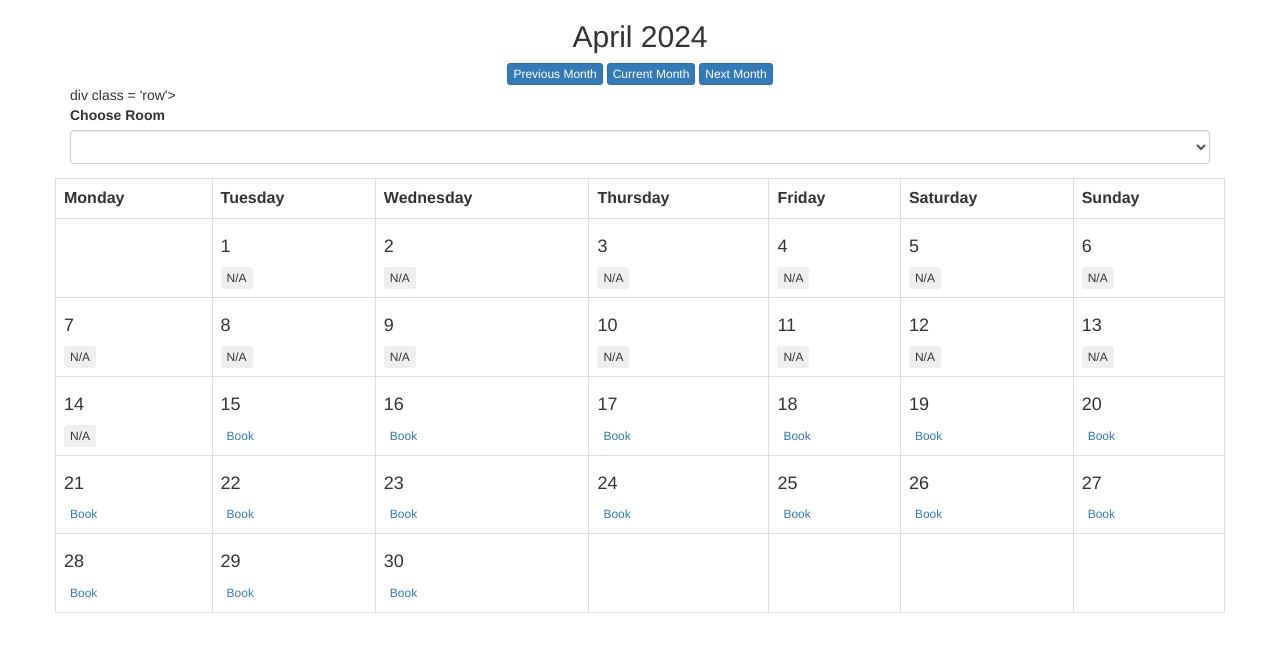
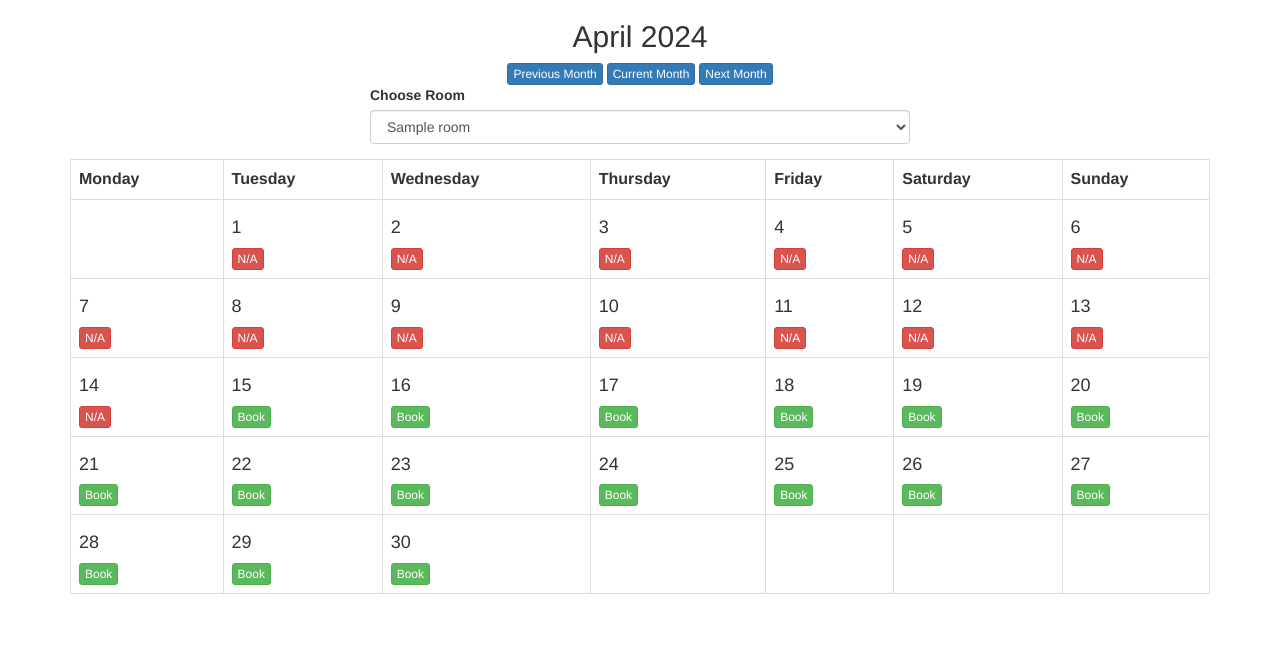
Before and after one commit to raisa-rahman/workBasedProject, a PHP site: page /index.php in a window 1280 px wide. Shown: the top 652 px of the page. Run offline with PHP 8.4, Linux system fonts and the light colour scheme; tables that the repository leaves empty or names only in its code hold one stand-in row (values such as "Sample post"); lists and menus that the app fills with data are empty.

Commit message:
user can now choose to book between main room and meeting room, however there is an error which will need to be fixed which is that when a user books one room, it says it is booked on the other room - this will be resolved

```diff
--- a/index.php
+++ b/index.php
@@ -1,252 +1,250 @@
 <?php
-//Function to build a celender for a specific month and year
-function build_calendar($month,$year){
+// Function to fetch available rooms from the database
+function get_rooms() {
+    $mysqli = new mysqli('localhost', 'root', '', 'bookingcalendar');
+    $query = "SELECT * FROM rooms";  // Assuming you have a table named 'rooms'
+    $result = $mysqli->query($query);
 
-   // connect to the database
-   $mysqli = new mysqli('localhost','root','','bookingcalendar');
+    $rooms = "";
+    $first_room = 0;
+    $i = 0;
+    if ($result->num_rows > 0) {
+        while ($row = $result->fetch_assoc()) {
+            if ($i == 0) {
+                $first_room = $row['id'];
+            }
+            $rooms .= "<option value='".$row['id']."'>".$row['name']."</option>";
+            $i++;
+        }
+    }
 
-   // prepare the query to retrieve the bookings for month and year
-    $stmt = $mysqli->prepare("select * from bookings where MONTH(date) = ? AND YEAR(date) = ?");
-    $stmt->bind_param('ss', $month, $year);
+    return $rooms;
+}
 
-    //array to store booking dates
-    $bookings = array();
+//Function to build a calendar for a specific month and year
+function build_calendar($month, $year, $room) {
 
-     //execute query and fetch results
-    if($stmt->execute()){
-        $result = $stmt -> get_result();
-        if ($result -> num_rows . 0){
-            while ($row = $result -> fetch_assoc()){
-                $bookings[] = $row['date'];
+    // Connect to the database
+    $mysqli = new mysqli('localhost', 'root', '', 'bookingcalendar');
+
+    // Prepare the query to retrieve the bookings for month and year
+    $stmt = $mysqli->prepare('SELECT * FROM rooms');
+    $rooms = "";
+    // Execute query and fetch results
+    if ($stmt->execute()) {
+        $result = $stmt->get_result();
+        if ($result->num_rows > 0) {
+            while ($row = $result->fetch_assoc()) {
+                $rooms.= "<option value='".$row['id']."'>".$row['name']."</option>";
+            }
         }
         $stmt->close();
     }
+
+    if($room == 0){
+        $first_room = $room;
     }
 
-        //array of days of week
+    // Prepare the query to retrieve the bookings for month and year
+    $stmt = $mysqli->prepare("SELECT * FROM bookings WHERE MONTH(date) = ? AND YEAR(date) = ? AND ROOM_ID = ?");
+    $stmt->bind_param('ssi', $month, $year, $first_room);
+
+    // Array to store booking dates
+    $bookings = array();
+
+    // Execute query and fetch results
+    if ($stmt->execute()) {
+        $result = $stmt->get_result();
+        if ($result->num_rows > 0) {
+            while ($row = $result->fetch_assoc()) {
+                $bookings[] = $row['date'];
+            }
+        }
+        $stmt->close();
+    }
+
+    // Array of days of week
     $daysOfWeek = array('Monday', 'Tuesday', 'Wednesday', 'Thursday', 'Friday', 'Saturday', 'Sunday');
 
-     // get timestamp for first day of the month
-    $firstDayOfMonth = mktime(0,0,0,$month,1,$year);
+    // Get timestamp for first day of the month
+    $firstDayOfMonth = mktime(0, 0, 0, $month, 1, $year);
 
-    //get number of days in month
+    // Get number of days in month
     $numberDays = date('t', $firstDayOfMonth);
 
-    //get date components for first day of month
+    // Get date components for first day of month
     $dateComponents = getdate($firstDayOfMonth);
     $monthName = $dateComponents['month'];
     $dayOfWeek = $dateComponents['wday'];
     $dateToday = date('Y-m-d');
 
-    //calculate previous and next month/year
-    $prev_month = date('m', mktime(0,0,0,$month-1,1,$year));
-    $prev_year = date('Y', mktime(0,0,0,$month-1,1,$year));
-    $next_month = date('m', mktime(0,0,0,$month+1,1,$year));
-    $next_year = date('Y', mktime(0,0,0,$month+1,1,$year));
+    // Calculate previous and next month/year
+    $prev_month = date('m', mktime(0, 0, 0, $month - 1, 1, $year));
+    $prev_year = date('Y', mktime(0, 0, 0, $month - 1, 1, $year));
+    $next_month = date('m', mktime(0, 0, 0, $month + 1, 1, $year));
+    $next_year = date('Y', mktime(0, 0, 0, $month + 1, 1, $year));
 
-    //build calender HTML
-    $calendar = "<center><h2>$monthName $year </h2>";
-    $calendar.="<a class='btn btn-primary btn-xs' href='?month=".$prev_month."&year=".$prev_year."'>Previous Month</a> ";
-    $calendar.="<a class='btn btn-primary btn-xs' href='?month=".date('m')."&year=".date('Y')."'>Current Month</a> ";
-    $calendar.="<a class='btn btn-primary btn-xs' href='?month=".$next_month."&year=".$next_year."'>Next Month</a></center>";
-    $calendar.="
-    <form id = 'room_select_form'>
-        div class = 'row'>
-            <div class = 'col-md-12-offset-3'>
+    // Get rooms to populate the dropdown
+    $rooms = get_rooms();
+
+    // Build calendar HTML
+    $calendar = "<center><h2>$monthName $year</h2>";
+    $calendar .= "<a class='btn btn-primary btn-xs' href='?month=".$prev_month."&year=".$prev_year."'>Previous Month</a> ";
+    $calendar .= "<a class='btn btn-primary btn-xs' href='?month=".date('m')."&year=".date('Y')."'>Current Month</a> ";
+    $calendar .= "<a class='btn btn-primary btn-xs' href='?month=".$next_month."&year=".$next_year."'>Next Month</a></center>";
+    $calendar .= "
+    <form id='room_select_form'>
+        <div class='col-md-6 col-md-offset-3 form-group'>
             <label>Choose Room</label>
-                <select class = 'form-control' id = 'room_select'>
+            <select class='form-control' id='room_select'name ='room'>
+                ".$rooms."
             </select>
-            </div>
+            <input type='hidden' name='month' value='".$month."'>
+            <input type='hidden' name='year' value='".$year."'>
         </div>
     </form>
+    <table class='table table-bordered'>";
+    $calendar .= "<tr>";
 
-    <table class='table table-bordered'>";
-    $calendar.="<tr>";
-
-    //generate table headers for days of week
-    foreach($daysOfWeek as $day){
-        $calendar.="<th class='header'>$day</th>";
+    // Generate table headers for days of week
+    foreach ($daysOfWeek as $day) {
+        $calendar .= "<th class='header'>$day</th>";
     }
 
-    $calendar.="</tr><tr>";
+    $calendar .= "</tr><tr>";
 
-     //fill in empty cells before first day of month
+    // Fill in empty cells before first day of month
     $currentDay = 1;
-    if($dayOfWeek > 0){
-        for($k=0; $k<$dayOfWeek; $k++){
-            $calendar.="<td></td>";
+    if ($dayOfWeek > 0) {
+        for ($k = 0; $k < $dayOfWeek; $k++) {
+            $calendar .= "<td></td>";
         }
     }
 
-    //loop through each day of the month
+    // Loop through each day of the month
     $month = str_pad($month, 2, "0", STR_PAD_LEFT);
-    while($currentDay <= $numberDays){
-        if($dayOfWeek == 7){
+    while ($currentDay <= $numberDays) {
+        if ($dayOfWeek == 7) {
             $dayOfWeek = 0;
-            $calendar.="</tr><tr>";
+            $calendar .= "</tr><tr>";
         }
 
-        //format the date
+        // Format the date
         $currentDayRel = str_pad($currentDay, 2, "0", STR_PAD_LEFT);
         $date = "$year-$month-$currentDayRel";
-        $dayName = strtolower(date('l', strtotime($date)));
-        $today = $date == date('Y-m-d')? "today" : "";
+        $today = $date == date('Y-m-d') ? "today" : "";
 
-        //check if date is in the past, available, or booked
+        // Check if date is in the past, available, or booked
         if ($date < date('Y-m-d')) {
-    $calendar .= "<td class='$today'><h4>$currentDay</h4><button class='btn bt-danger btn-xs'>N/A</button>";
+            $calendar .= "<td class='$today'><h4>$currentDay</h4><button class='btn btn-danger btn-xs'>N/A</button>";
         } else {
             // Check if the date is booked
             if (in_array($date, $bookings)) {
-        $calendar .= "<td class='$today'><h4>$currentDay</h4><button class='btn bt-danger btn-xs' disabled>Booked</button>";
+                $calendar .= "<td class='$today'><h4>$currentDay</h4><button class='btn btn-danger btn-xs' disabled>Booked</button>";
             } else {
-        $calendar .= "<td class='$today'><h4>$currentDay</h4><a href='book.php?date=$date' class='btn bt-success btn-xs'>Book</a>";
+                $calendar .= "<td class='$today'><h4>$currentDay</h4><a href='book.php?date=$date' class='btn btn-success btn-xs'>Book</a>";
             }
         }
 
-
-
+        $calendar .= "</td>";
         $currentDay++;
         $dayOfWeek++;
-
     }
 
-    //fill in empty cells afetr last day of month
-    if($dayOfWeek != 7){
+    // Fill in empty cells after last day of month
+    if ($dayOfWeek != 7) {
         $remainingDays = 7 - $dayOfWeek;
-        for($i=0; $i<$remainingDays; $i++){
-            $calendar.="<td></td>";
+        for ($i = 0; $i < $remainingDays; $i++) {
+            $calendar .= "<td></td>";
         }
     }
 
-    $calendar.="</tr></table>";
-
-
+    $calendar .= "</tr></table>";
 
     return $calendar;
 }
 ?>
 <html>
 <head>
-        <meta name ="viewport" content = "width = device-width, initial-scale = 1.0">
-        <link rel = "stylesheet" href = "https://maxcdn.bootstrapcdn.com/bootstrap/3.4.0/css/bootstrap.min.css">
+    <meta name="viewport" content="width=device-width, initial-scale=1.0">
+    <link rel="stylesheet" href="https://maxcdn.bootstrapcdn.com/bootstrap/3.4.0/css/bootstrap.min.css">
     <style>
         @media only screen and (max-width: 760px),
-            (min-device-width 802px) and (max-device-width: 1020px){
-                /*Force table to not be like tables anymore*/
-                table,
-                thead,
-                tbody,
-                th,
-                td,
-                tr{
+        (min-device-width: 802px) and (max-device-width: 1020px) {
+            table, thead, tbody, th, td, tr {
                 display: block;
             }
-
-                .empty{
+            .empty {
                 display: none;
             }
-
-                /*Hide table headers (but not display: none;, for accessibility)*/
-
-                th{
+            th {
                 position: absolute;
                 top: -9999px;
                 left: -9999px;
             }
-
-                tr{
-                    /*Behave like a "row" */
+            tr {
                 border: none;
                 border-bottom: 1px solid #eee;
                 position: relative;
                 padding-left: 50%;
             }
-
-                /*Label the data */
-                td:nth-of-type(1):before{
-                    content: "Monday";
+            td:nth-of-type(1):before { content: "Monday"; }
+            td:nth-of-type(2):before { content: "Tuesday"; }
+            td:nth-of-type(3):before { content: "Wednesday"; }
+            td:nth-of-type(4):before { content: "Thursday"; }
+            td:nth-of-type(5):before { content: "Friday"; }
+            td:nth-of-type(6):before { content: "Saturday"; }
+            td:nth-of-type(7):before { content: "Sunday"; }
+            @media only screen and (min-device-width: 320px) and (max-device-width: 480px) {
+                body { padding: 0; margin: 0; }
             }
-
-                td:nth-of-type(2):before{
-                    content: "Tuesday";
+            @media only screen and (min-device-width: 768px) and (max-device-width: 1024px) {
+                body { width: 495px; }
             }
-
-                td:nth-of-type(3):before{
-                    content: "Wednesday";
+            @media (min-width: 641px) {
+                table { table-layout: fixed; }
+                td { width: 33%; }
             }
-
-                td:nth-of-type(4):before{
-                    content: "Thursday";
+            .row { margin-top: 20px; }
+            .today { background-color: yellow; }
         }
-
-                td:nth-of-type(5):before{
-                    content: "Friday";
-                }
-
-                td:nth-of-type(6):before{
-                    content: "Saturday";
-                }
-
-                td:nth-of-type(7):before{
-                    content: "Sunday";
-                }
-
-                /*Smartphone view*/
-                @media only screen and (min-device-width: 320px) and (max-device-width: 480px){
-                    body{
-                        padding: 0;
-                        margin: 0;
-                    }
-                }
-
-                /*tablet view*/
-                @media only screen and (min-device-width: 768px) and (max-device-width: 1024px){
-                    body{
-                        width: 495px;
-                    }
-                }
-
-                @media (min-width: 641px){
-                    table{
-                        table-layout:fixed;
-                    }
-
-                    td{
-                    width: 33%;
-                    }
-                }
-
-                .row{
-                    margin-top: 20px;
-                }
-
-                .today{
-                    background-color: yellow;
-                }
-
     </style>
 </head>
-
 <body>
-    <div class = "container">
-        <div class = "row">
-            <div class = "col-md-12">
+<div class="container">
+    <div class="row">
+        <div class="col-md-12">
             <?php
             $dateComponents = getdate();
-        if(isset($_GET['month'])&& isset($_GET['year'])){
+            if (isset($_GET['month']) && isset($_GET['year'])) {
                 $month = $_GET['month'];
                 $year = $_GET['year'];
-        }else{
+            } else {
                 $month = $dateComponents['mon'];
                 $year = $dateComponents['year'];
             }
 
-        echo build_calendar($month, $year);
+            if (isset($_GET['date'])) {
+                $date = $_GET['date'];
+            }else{
+                $room = 0;
+            }
+
+            echo build_calendar($month, $year, $room);
             ?>
-
         </div>
     </div>
 </div>
+<script src = "https://code.jquery.com/jquery-3.4.1.min.js" integrity = "sha256-CSXorXvZcTaix6Yvo6HppcZGetbYMGWSFIBw8HfCjO=" crossorigin = "anonymous"></script>
+<script>
+    $("#room_select").change(function() {
+        $("#room_select_form").submit();
+    });
+
+    $("#room_select" option [value = "<?php echo $room; ?>"]).attr('selected', 'selected');
+</script>
+
+
+
 </body>
 </html>
```
Lines whose indentation alone changed are shown as unchanged.
